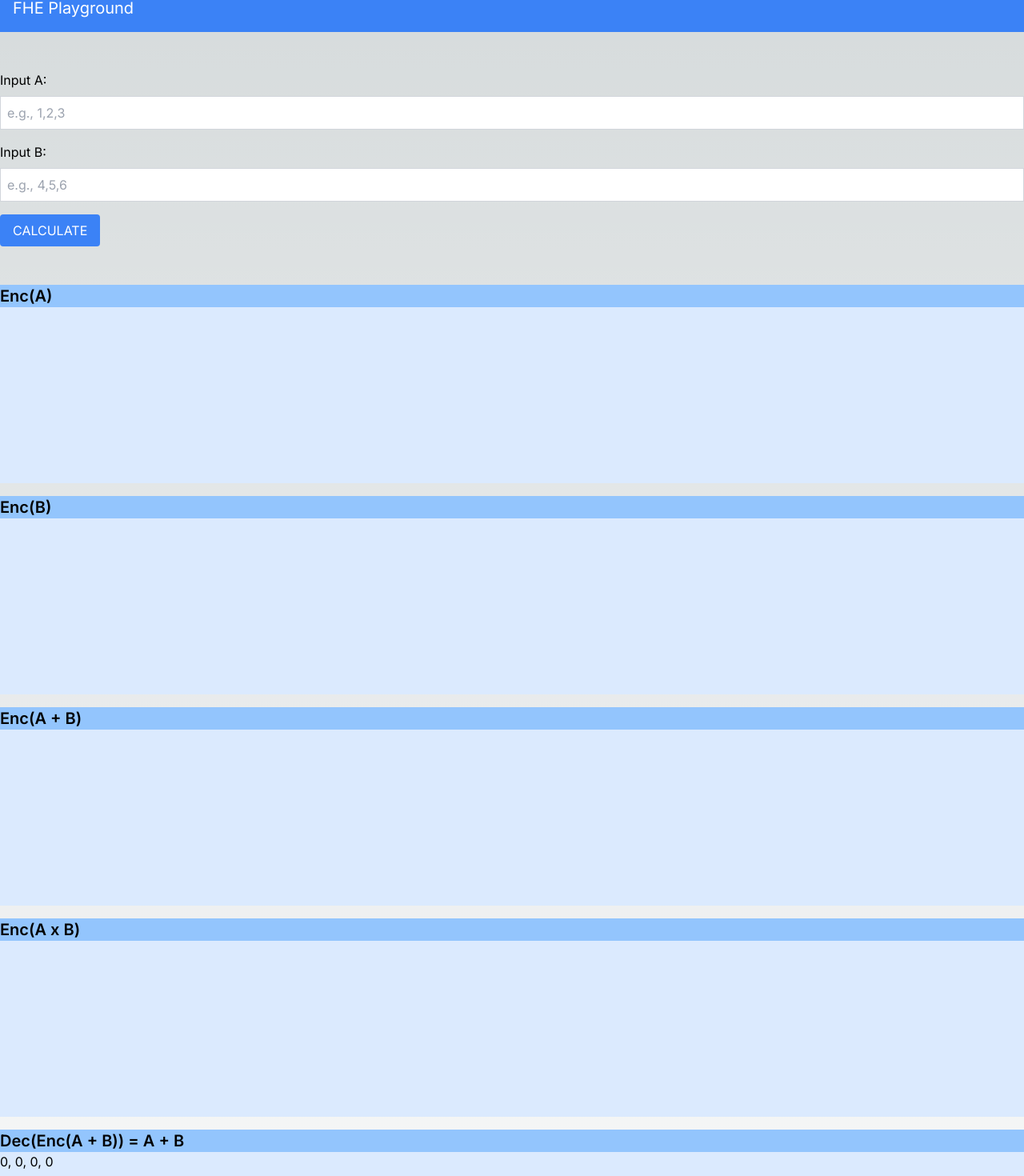
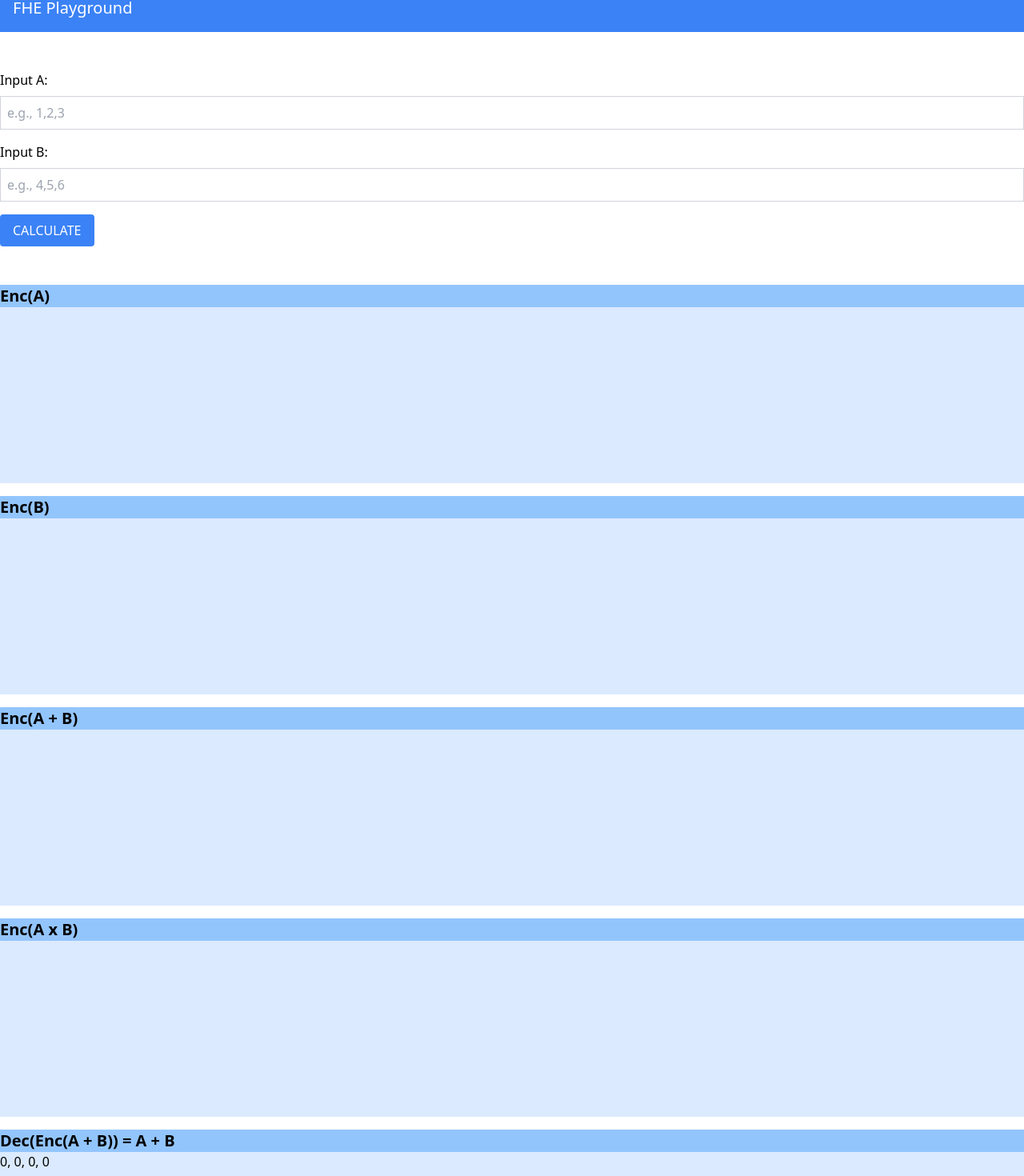
Before and after one commit to 0xvon/fhe-playground, a Next.js app: page / in a window 1280 px wide. Shown: the part 20-1490 px from the top of the page at 80% size. Built offline with nearby package versions, Linux system fonts and the light colour scheme.

Commit message:
absolute color

```diff
--- a/app/layout.tsx
+++ b/app/layout.tsx
@@ -16,7 +16,7 @@ export default function RootLayout({
 }>) {
   return (
     <html lang="en">
-      <body className={inter.className}>{children}</body>
+      <body className="bg-white">{children}</body>
     </html>
   );
 }
--- a/app/page.tsx
+++ b/app/page.tsx
@@ -92,7 +92,7 @@ export default function Home() {
     }
 
     return (
-        <main className="container mx-auto">
+        <main className="container mx-auto bg-white">
             <Header />
             <Input onSubmit={handleFormSubmit} />
             <Output title="Enc(A)" result={result.encA} />
--- a/components/Input.tsx
+++ b/components/Input.tsx
@@ -19,7 +19,7 @@ const Input = ({ onSubmit }: Props) => {
 
     return (
         <div className="my-12">
-            <form className="space-y-4" onSubmit={handleSubmit}>
+            <form className="space-y-4 text-black" onSubmit={handleSubmit}>
                 <div>
                     <label htmlFor="inputA" className="block mb-2">Input A:</label>
                     <input
--- a/components/Output.tsx
+++ b/components/Output.tsx
@@ -6,9 +6,9 @@ interface Props {
 const Output = ({ title, result }: Props) => {
     return (
         <div className="my-4">
-            <h2 className="text-xl font-semibold bg-blue-300">{title}</h2>
+            <h2 className="text-black text-xl font-semibold bg-blue-300">{title}</h2>
             <div className="h-[220px] overflow-x-hidden overflow-y-scroll bg-blue-100">
-                <p className="break-words">{result}</p>
+                <p className="text-black break-words">{result}</p>
             </div>
         </div>
     );
```
